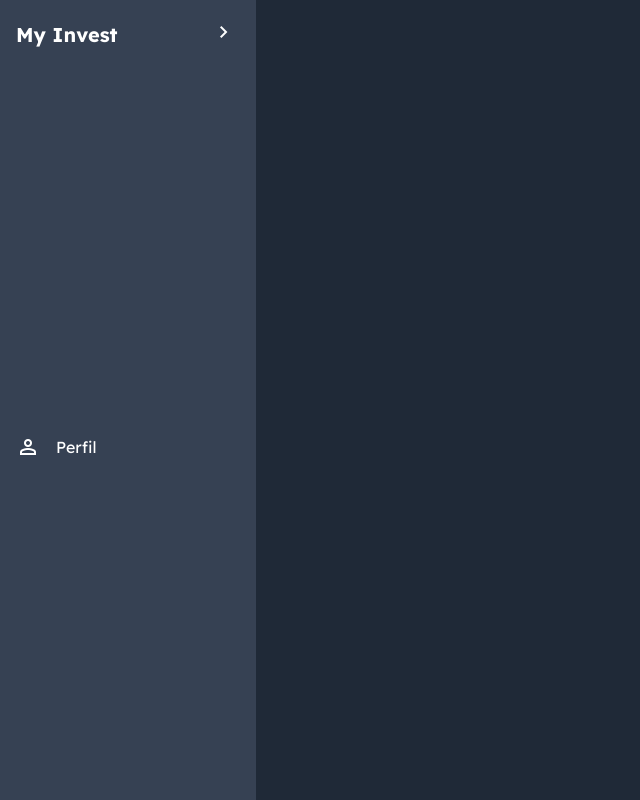
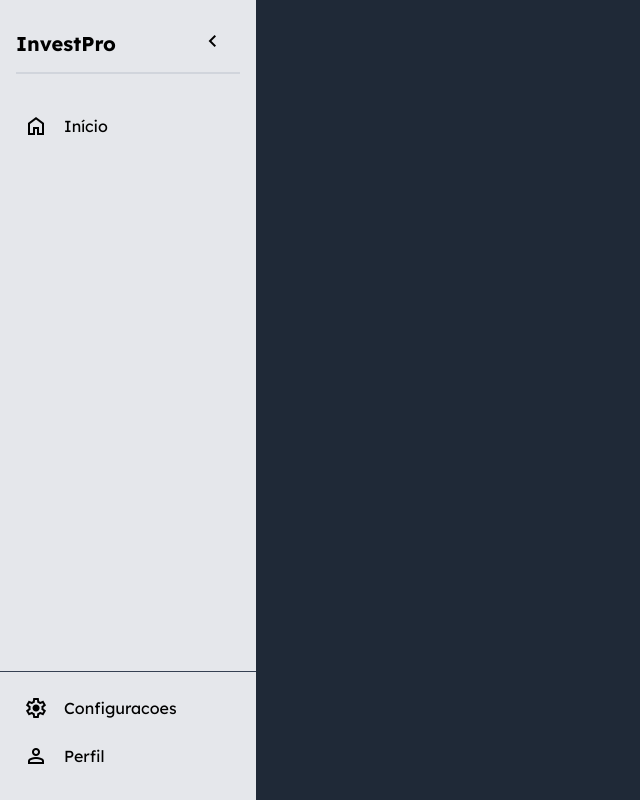
Before and after one commit to ThomasLincoln/My-Invest, a Vue app in the folder frontend/my-invest/: page /profile in a window 1280 px wide. Shown: the whole page, without its empty margins (0-640 px from the left). Built offline with nearby package versions, Linux system fonts and the light colour scheme.

Commit message:
feat: :sparkles: Revamp Sidebar component with updated styles and improved navigation; enhance menu and footer item rendering

```diff
--- a/frontend/my-invest/src/components/SideBar.vue
+++ b/frontend/my-invest/src/components/SideBar.vue
@@ -1,26 +1,41 @@
 <template>
   <div :class="{ 'w-64': !isCollapsed, 'w-16': isCollapsed }"
-    class="bg-gray-700 text-white flex flex-col justify-between h-screen transition-all duration-300 ease-in-out fixed">
-
-    <!-- Top part -->
+    class="bg-gray-200 text-black flex flex-col justify-between h-screen transition-all duration-300 ease-in-out fixed">
     <div class="flex flex-col flex-grow p-4">
-      <div class="mb-8 flex items-center">
-        <h1 v-if="!isCollapsed" class="text-xl font-bold">My Invest</h1>
-        <button @click="toggleSidebar" class="ml-auto p-1 rounded hover:bg-gray-800">
+      <div class="mb-8 flex items-center border-b-2 border-gray-300">
+        <h1 v-if="!isCollapsed" class="text-xl font-bold">InvestPro</h1>
+        <button @click="toggleSidebar" class="ml-auto m-2 h-10 w-10 rounded hover:bg-indigo-400 hover:text-white">
           <span class="material-symbols-outlined h-6 w-6 transform transition-transform select-none"
-            :class="{ 'rotate-180': isCollapsed }">
+            :class="{ 'rotate-180': !isCollapsed }">
             chevron_right
           </span>
+          <path stroke-linecap="round" stroke-linejoin="round" stroke-width="2" d="M15 19l-7-7 7-7" />
+
         </button>
       </div>
+
+      <nav class="flex-grow">
+        <ul>
+          <li v-for="item in menuItems" :key="item.name" class="mb-2">
+            <router-link :to="item.path"
+              class="flex items-center p-2 rounded-md hover:bg-indigo-400 hover:text-white transition-colors"
+              :class="{ 'justify-center': isCollapsed, 'justify-start': !isCollapsed }">
+              <span class="material-symbols-outlined h-6 w-6 select-none">
+                {{ item.icon }}
+              </span>
+              <span v-if="!isCollapsed" class="ml-4">{{ item.name }}</span>
+            </router-link>
+          </li>
+        </ul>
+      </nav>
     </div>
 
-    <!-- Middle Icons -->
-    <nav class="flex-grow">
+    <div class="p-4 border-t border-gray-700">
       <ul>
-        <li v-for="item in menuItems" :key="item.name" class="mb-2">
-          <router-link :to="item.path" class="flex items-center p-4 rounded-md hover:gray-800 transition-colors"
-            :class="{ 'jusfity-center': isCollapsed, 'justify-start': !isCollapsed }">
+        <li v-for="item in footerItems" :key="item.name" class="mb-2">
+          <router-link :to="item.path"
+            class="flex items-center p-2 rounded-md hover:bg-indigo-400 hover:text-white transition-colors"
+            :class="{ 'justify-center': isCollapsed, 'justify-start': !isCollapsed }">
             <span class="material-symbols-outlined h-6 w-6 select-none">
               {{ item.icon }}
             </span>
@@ -28,22 +43,29 @@
           </router-link>
         </li>
       </ul>
-    </nav>
-
+    </div>
   </div>
 </template>
 
 <script setup lang="ts">
 import { ref } from 'vue';
+
 const isCollapsed = ref(false);
 
 const toggleSidebar = () => {
   isCollapsed.value = !isCollapsed.value;
-}
+};
 
+// Dados para os itens do menu
+// Voce pode usar uma biblioteca de icones ou copiar o path SVG.
 const menuItems = [
   {
-    icon: 'person', name: 'Perfil', path: "/profile"
+    icon: 'Home', name: 'Início', path: "/"
   }
 ]
+const footerItems = [
+  { name: 'Configuracoes', path: '/configuracoes', icon: 'settings' },
+  { name: 'Perfil', path: '/perfil', icon: 'person' }
+];
+
 </script>
```
